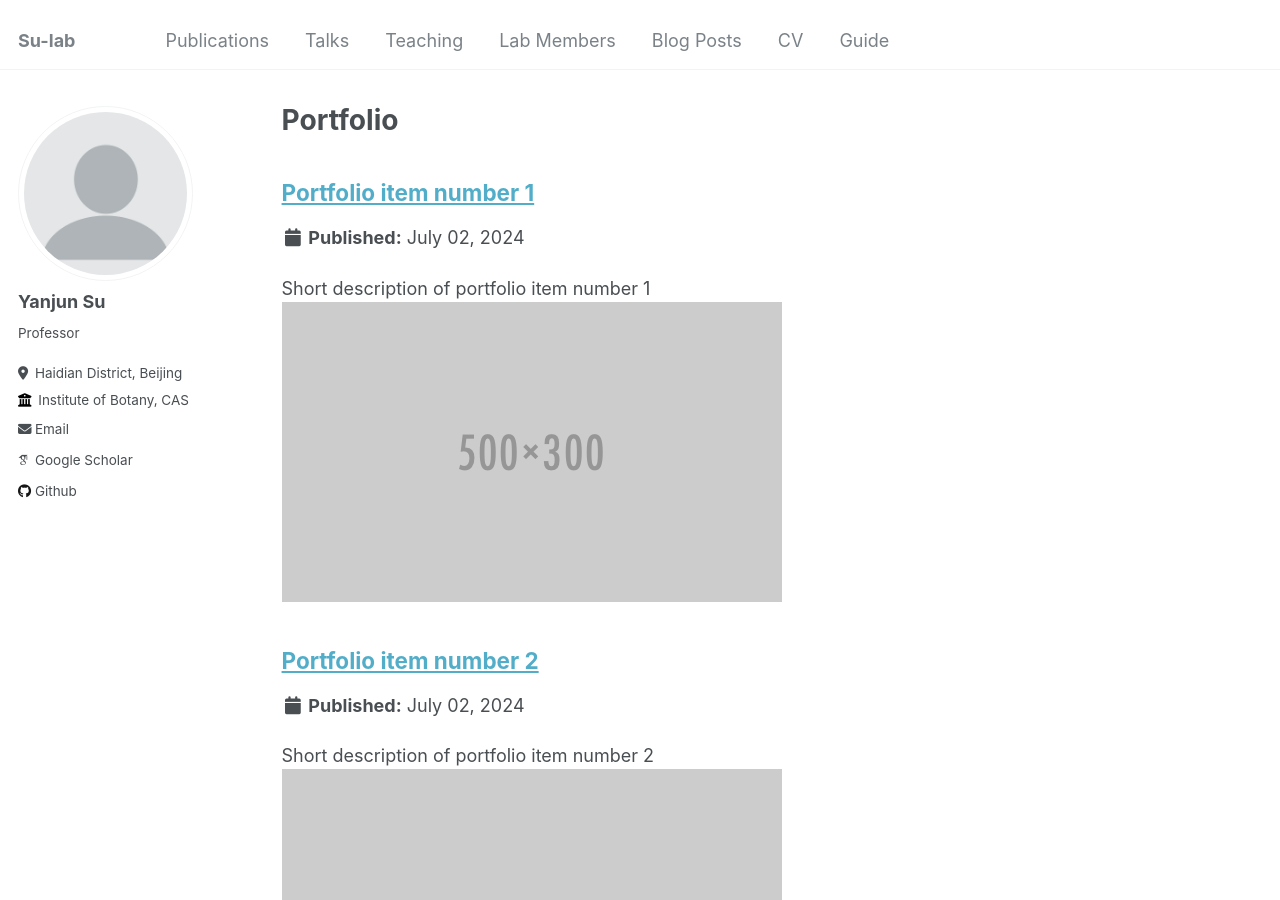
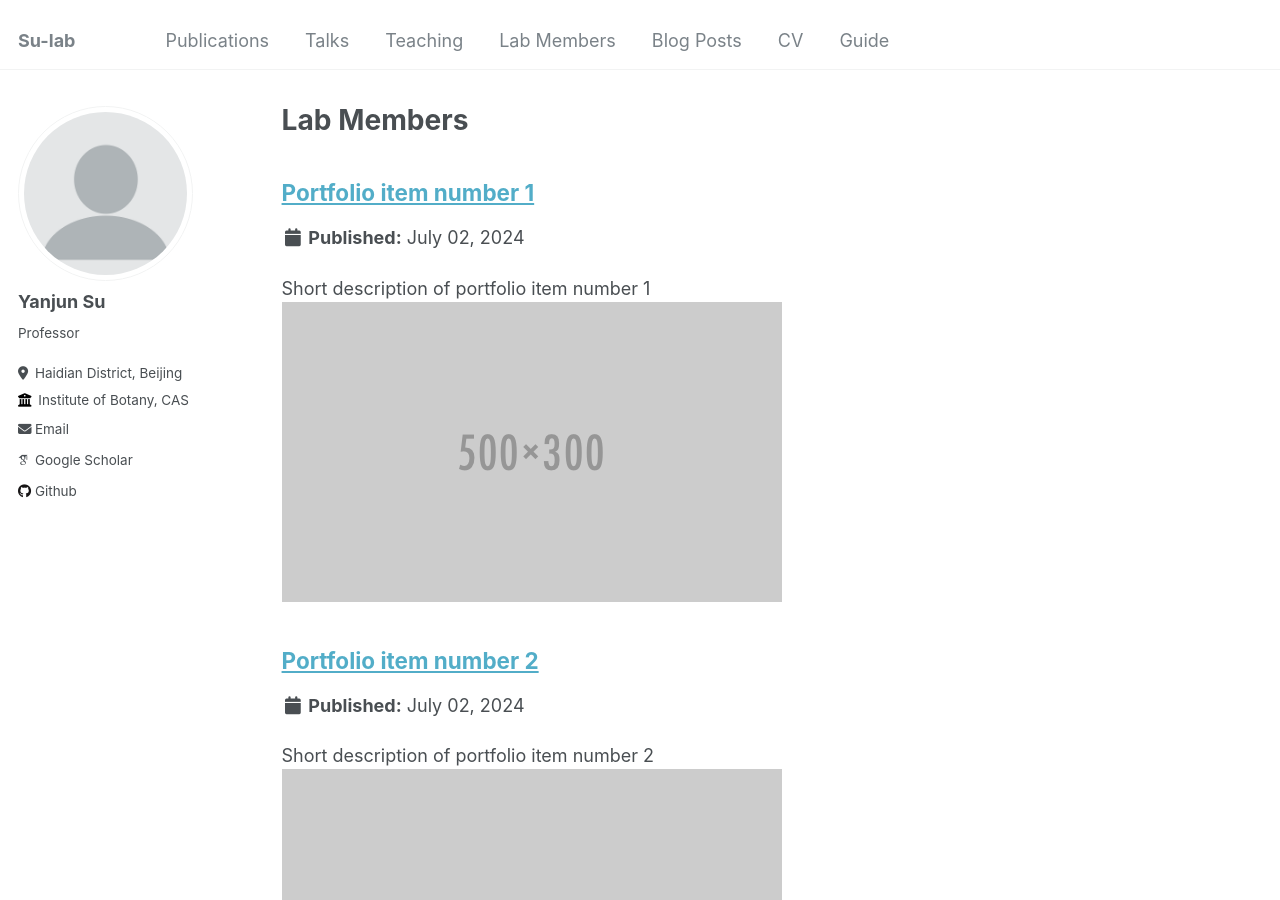
Before and after one commit to krotia/krotia.github.io, a Jekyll site: the page built from _pages/portfolio.html, in a window 1280 px wide and 900 px high. Built offline with Jekyll 4.4.1, drawn with Linux system fonts in a browser that asks for light colours; some web fonts are replaced.

Commit message:
Update portfolio.html

```diff
--- a/_pages/portfolio.html
+++ b/_pages/portfolio.html
@@ -1,6 +1,6 @@
 ---
 layout: archive
-title: "Portfolio"
+title: "Lab Members"
 permalink: /portfolio/
 author_profile: true
 ---
```
